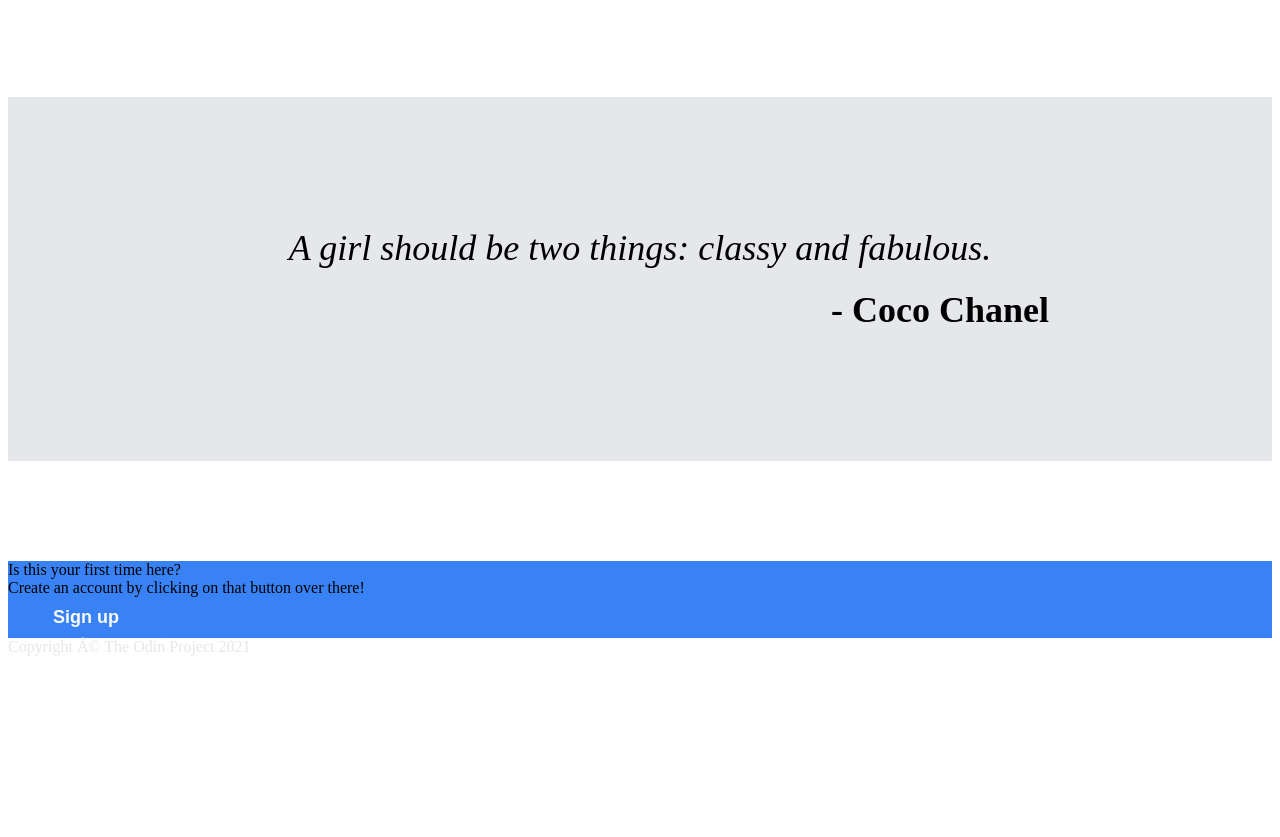
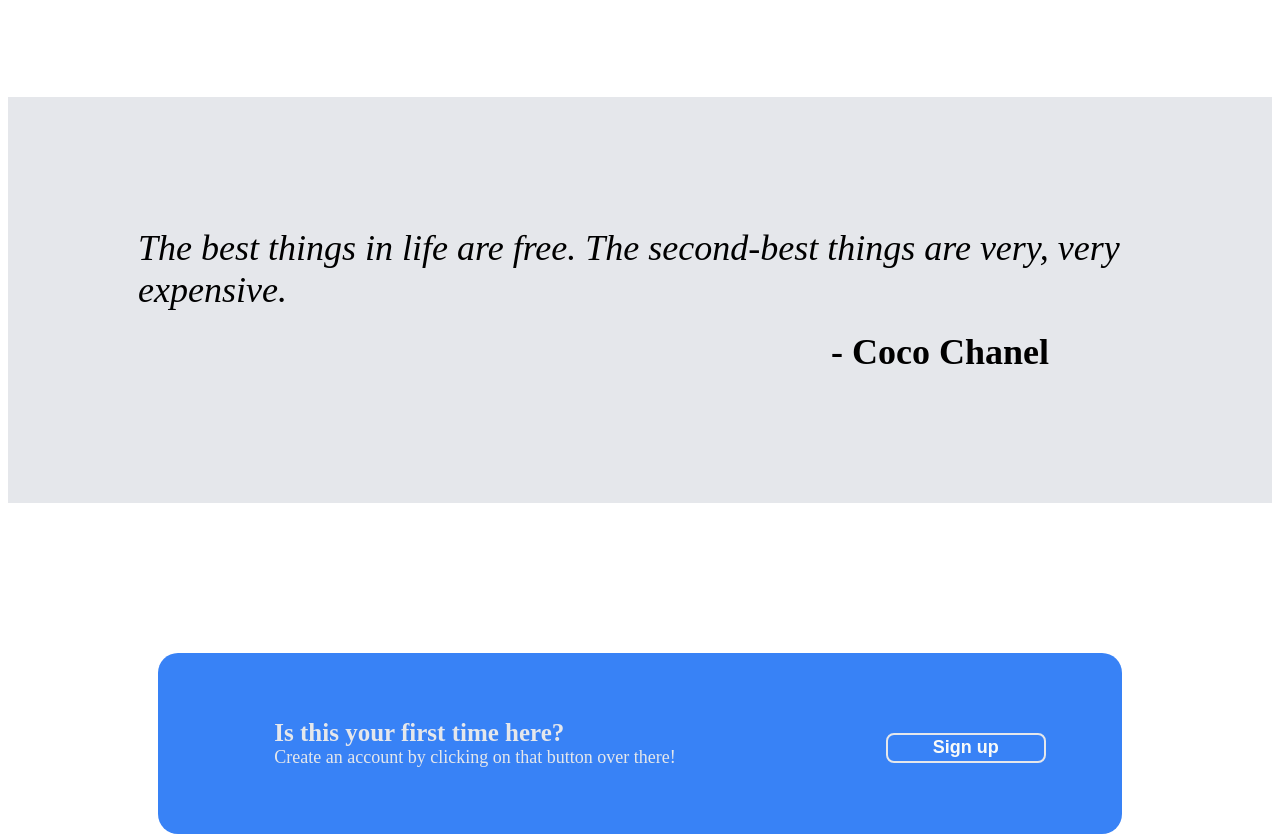
Before and after one commit to Ronke-Dev/First-Landing-Page, a plain HTML site: page index.html in a window 1280 px wide. Shown: the part 1005-1842 px from the top of the page. Before the commit the page ends 1669 px from the top, so only its background shows below. Drawn offline with Linux system fonts and the light colour scheme.

Commit message:
adds the unsaved html and css codes in the vscode

```diff
--- a/index.html
+++ b/index.html
@@ -50,7 +50,7 @@
 
 <div class="container_three">
 
-    <div class="quote">A girl should be two things: classy and fabulous.</div>
+    <div class="quote">The best things in life are free. The second-best things are very, very expensive.</div>
     <div class="reference">- Coco Chanel</div>
 
 </div>
@@ -58,13 +58,18 @@
 
 
 <div class="container_four">
-    <div>Is this your first time here?</div>
-    <div>Create an account by clicking on that button over there!</div>
-    <button>Sign up</button>
+    <div class="blue">
+    <ul class="items">
+        <li class="yo">Is this your first time here?</li>
+        <li class="yea">Create an account by clicking on that button over there!</li>
+    </ul>
+    <button class="signup">Sign up</button>
+</div>
 </div>
 
+<div class="last">
 <footer class="footer">Copyright © The Odin Project 2021</footer>
-
+</div>
 
 
 
--- a/style.css
+++ b/style.css
@@ -112,7 +112,7 @@ box-shadow: #152937;
 .container_three{
 background-color: #E5E7EB;
 font-size: 36px;
-margin: 100px;
+margin: 60px;
 padding: 130px ;
 margin-left: 0px;
 margin-right: 0px;
@@ -134,6 +134,54 @@ margin-right: 0px;
 }
 
 
-.container_four{
+.blue{
     background-color: #3882F6;
+    display: flex;
+    justify-content: center;
+    padding: 50px;
+    gap: 10px;
+    margin: 150px;
+    border-radius: 20px;
+
+
 }
+
+.items{
+    color: #E5E7EB;
+
+}
+
+.yo{
+    font-weight: bolder;
+    font-size: 25px;
+}
+
+.yea{
+    font-size: 18px;
+}
+
+
+.signup{
+
+
+    font-weight: bold;
+    border-color: #E5E7EB;
+    border-style:solid;
+    margin-left: 200px;
+    height: 30px;
+    display: flex;
+    align-items: center;
+    margin-top: 30px;
+
+}
+
+/* last section, the footer */
+
+.last{
+    background-color: #1f2937;
+    margin: -10px;px ;
+    display: flex;
+    justify-content: center;
+    padding: 80px;
+    font-size: large;
+}
```
